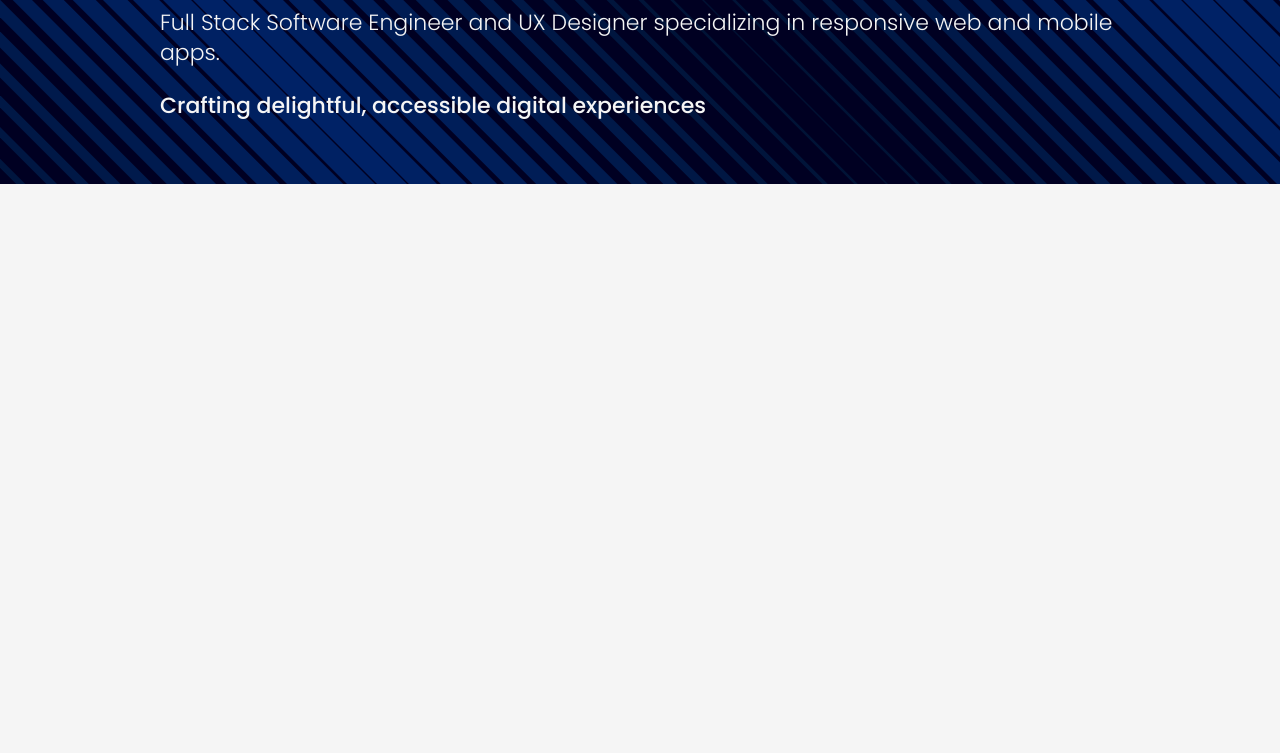
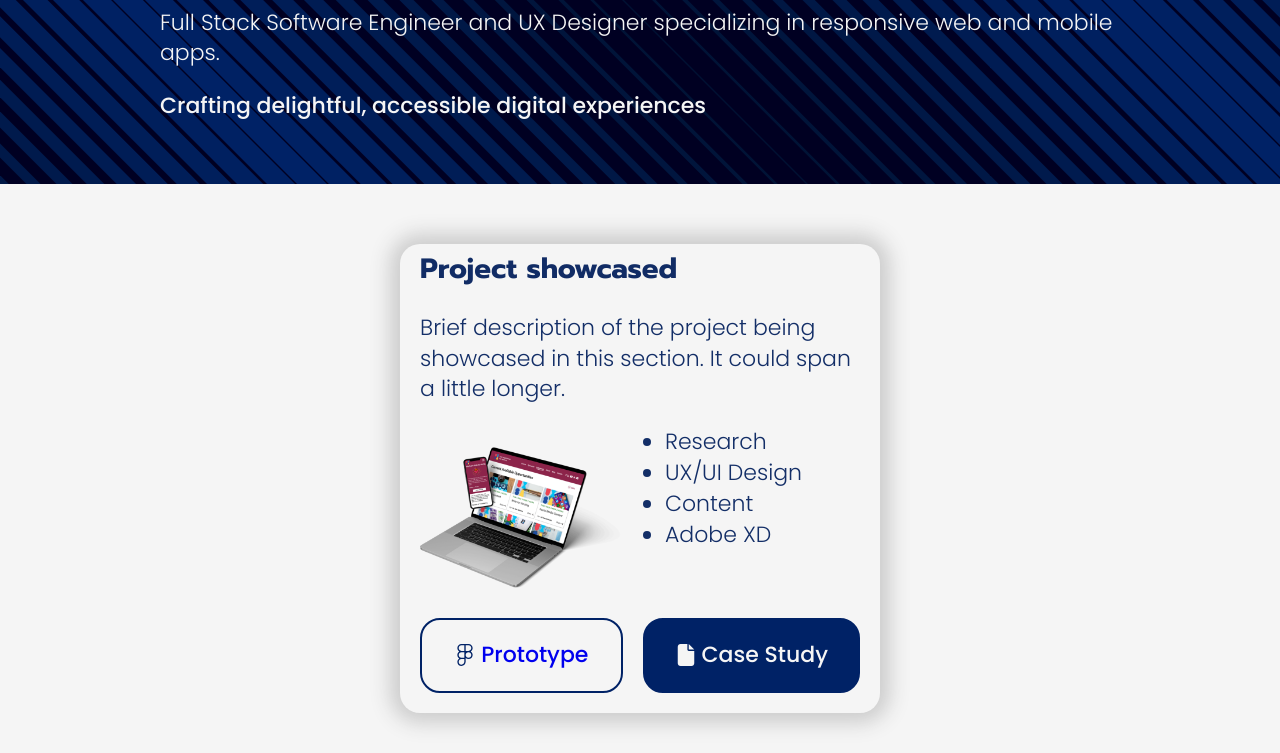
Before and after one commit to DesNDev22/portfolio, a plain HTML site: page index.html in a window 1280 px wide. Shown: the part 208-961 px from the top of the page. Before the commit the page ends 800 px from the top, so only its background shows below. Drawn offline with Linux system fonts and the light colour scheme.

Commit message:
Fixed layout issues witgh buttons and cards

```diff
--- a/css/styles.css
+++ b/css/styles.css
@@ -117,21 +117,21 @@ ul {
 /* Icons */
 .icon {
   fill: var(--color-primary);
-  height: 1.8rem;
-  width: 1.8rem;
+  height: 1.4rem;
+  width: 1.4rem;
 }
 
 @media screen and (min-width: 700px) {
   .icon {
-    width: 2.4rem;
-    height: 2.4rem;
+    width: 1.8rem;
+    height: 1.8rem;
   }
 }
 
 @media screen and (min-width: 1024px) {
   .icon {
-    width: 2.8rem;
-    height: 2.8rem;
+    width: 2.2rem;
+    height: 2.2rem;
   }
 }
 
@@ -148,7 +148,6 @@ ul {
 
 .block--primary {
   background-color: #000022;
-  /* background-color: var(--color-primary); */
 }
 
 .block--primary .heading {
@@ -206,28 +205,25 @@ ul {
 
 /* Buttons */
 .btn {
+  align-items: center;
   border: 2px solid;
   border-radius: var(--border-radius);
   cursor: pointer;
-  display: inline-block;
+  display: flex;
   font-weight: 500;
+  justify-content: center;
   margin: 1rem 0;
   padding: 1rem;
-  text-align: center;
   white-space: nowrap;
 }
 
-.btn .icons {
-  margin-right: 1rem;
+.btn .icon {
+  margin-right: 0.5rem;
 }
 
 @media screen and (min-width: 700px) {
   .btn {
     padding: 2rem 2rem;
-  }
-
-  .btn .icons {
-    margin-right: 1.5rem;
   }
 }
 
@@ -235,16 +231,16 @@ ul {
   .btn {
     padding: 2rem 3rem;
   }
-
-  .btn .icons {
-    margin-right: 2rem;
-  }
 }
 
 .btn--primary {
   background-color: var(--color-primary);
   border-color: var(--color-primary);
   color: var(--color-background);
+}
+
+.btn--primary .icon {
+  fill: var(--color-background);
 }
 
 .btn--secondary {
@@ -259,7 +255,7 @@ ul {
 .grid {
   display: grid;
   gap: 1rem;
-  justify-items: center;
+  justify-content: center;
 }
 
 .grid--cols2 {
@@ -271,6 +267,7 @@ ul {
   border-radius: var(--border-radius);
   box-shadow: 0 0 2rem 1rem var(--color-shadows);
   max-width: 520px;
+  margin: 0 auto;
   padding: 1rem 2rem;
   width: 100%;
 }
--- a/index.html
+++ b/index.html
@@ -58,6 +58,44 @@
         </p>
       </div>
     </div>
+    <div class="container new-section">
+      <section class="block">
+        <article class="card">
+          <h2>Project showcased</h2>
+          <p>
+            Brief description of the project being showcased in this section. It
+            could span a little longer.
+          </p>
+          <div class="grid card--grid-cols-2">
+            <img
+              src="images/uxsaCard.png"
+              alt="Description"
+              class="card__img"
+            />
+            <ul class="list">
+              <li>Research</li>
+              <li>UX/UI Design</li>
+              <li>Content</li>
+              <li>Adobe XD</li>
+            </ul>
+          </div>
+          <div class="grid card--grid-cols-2">
+            <a href="#" class="btn btn--secondary">
+              <svg class="icon">
+                <use xlink:href="./images/sprite.svg#figma"></use>
+              </svg>
+              Prototype
+            </a>
+            <a href="#" class="btn btn--primary">
+              <svg class="icon">
+                <use xlink:href="./images/sprite.svg#file"></use>
+              </svg>
+              Case Study
+            </a>
+          </div>
+        </article>
+      </section>
+    </div>
     <script src="./js/main.js"></script>
   </body>
 </html>
```
